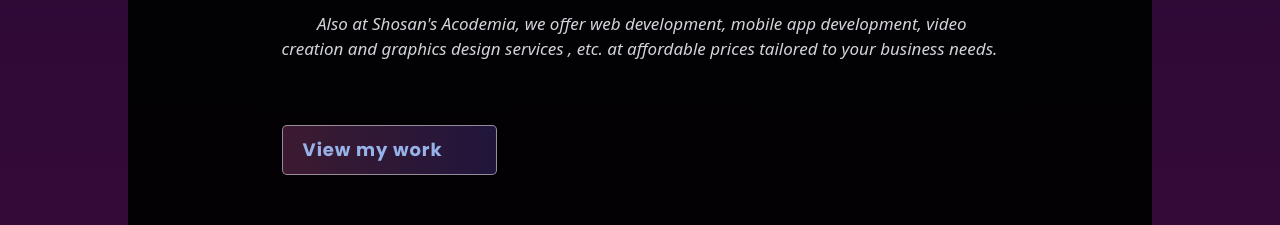
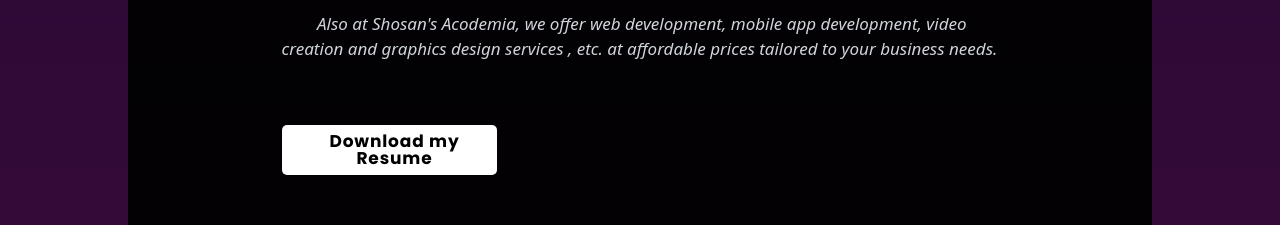
Before and after one commit to Kennius7/shosan-acodemia-port, a React (Vite) app: page / in a window 1280 px wide. Shown: the part 1300-1525 px from the top of the page. Built offline with nearby package versions, Linux system fonts and the light colour scheme.

Commit message:
Working on the download section

```diff
--- a/src/components/AboutMe.jsx
+++ b/src/components/AboutMe.jsx
@@ -1,5 +1,5 @@
 import { useContext } from "react";
-import ConnectButton from "./ConnectButton";
+import DownloadButton from "./DownloadButton";
 import { AppContext } from "./context/AppContext";
 
 
@@ -56,7 +56,7 @@
             </div>
 
             <div className="w-full sm:mt-10 mt-4">
-              <ConnectButton buttonText="View my work"/>
+              <DownloadButton />
             </div>
 
           </div>
--- a/src/components/ConnectButton.jsx
+++ b/src/components/ConnectButton.jsx
@@ -20,7 +20,7 @@
             md:w-[30%] md:h-[50px] sm:w-[45%] sm:h-[50px] xs:w-[40%] xs:h-[40px] w-[50%] h-[40px]`}>
 
             <div className="font-poppins md:tracking-wider tracking-normal font-bold text-center
-                xs:text-[18px] text-[15px] xs:ml-5 ml-3">
+                md:text-[17px] xs:text-[18px] text-[15px] md:ml-[5%] xs:ml-5 ml-3">
                 {buttonText}
             </div>
 
--- /dev/null
+++ b/src/components/DownloadButton.jsx
@@ -0,0 +1,42 @@
+import myResume from "../assets/docs/Kenny Ogbogu CV.pdf";
+import { useState } from "react";
+
+
+
+function DownloadButton() {
+    const [downloadStatus, setDownloadStatus] = useState(false);
+    const [buttonText, setButtonText] = useState("Download my Resume");
+
+    const downloadClick = () => {
+        setDownloadStatus(true);
+
+        if (downloadStatus) {
+            setButtonText("Downloading...");
+            setTimeout(() => {
+                setButtonText("Download my Resume")
+            }, 3000);
+        }
+    }
+
+    return (
+        <>
+            <a href={myResume} onClick={downloadClick} download>
+                <button
+                    className={`flex justify-start items-center cursor-pointer rounded-[5px] duration-1000
+                    bg-white md:w-[30%] md:h-[50px] sm:w-[45%] sm:h-[50px] xs:w-[40%] xs:h-[40px]
+                    w-[50%] h-[40px]`}>
+
+                    <div className="font-poppins md:tracking-wider tracking-normal font-bold xs:text-center
+                        text-start xs:leading-none leading-[16px] md:text-[17px] xs:text-[18px] text-[15px]
+                        md:ml-[5%] xs:ml-5 ml-3">
+                        {buttonText}
+                    </div>
+
+                </button>
+            </a>
+        </>
+    )
+}
+
+
+export default DownloadButton
--- a/src/components/Skills.jsx
+++ b/src/components/Skills.jsx
@@ -19,12 +19,12 @@
     keyboard: 'global',
     autoplay: true,
     rewind: true,
-    rewindSpeed: "2000",
+    rewindSpeed: 2000,
     isNavigation: false,
     arrows: true,
     focus: 0,
     start: 0,
-    interval: 3000,
+    interval: 4000,
     easing: "cubic-bezier()",
     gap: '0.5rem',
     pagination: false,
@@ -32,7 +32,7 @@
     autoScroll: {
         speed: 1,
         pauseOnHover: false,
-        pauseOnFocus: true,
+        pauseOnFocus: false,
     },
     padding: '1rem',
     mediaQuery: "min",
```
Also changed, not shown: 1 other file (tests, documents, lock files or other folders).
